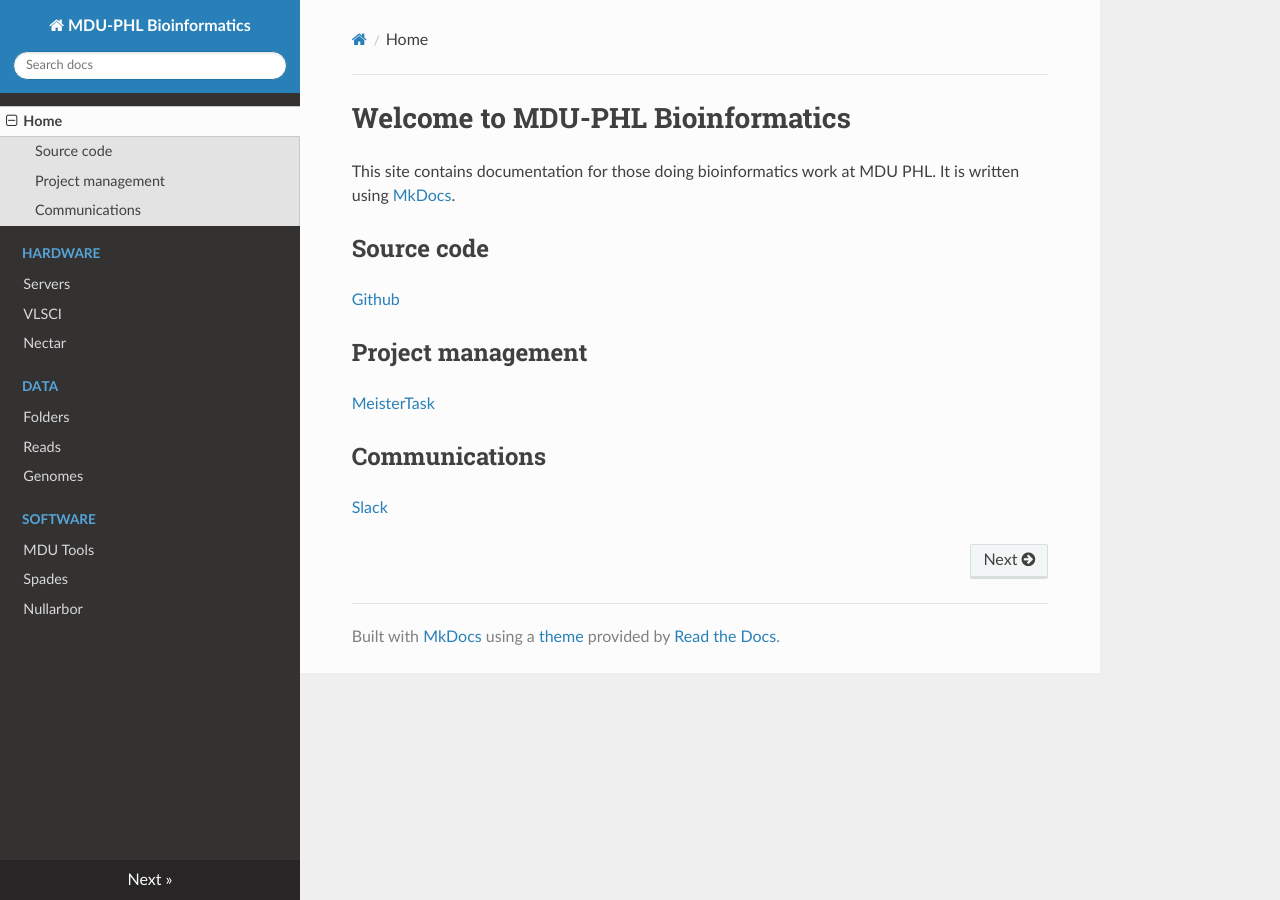
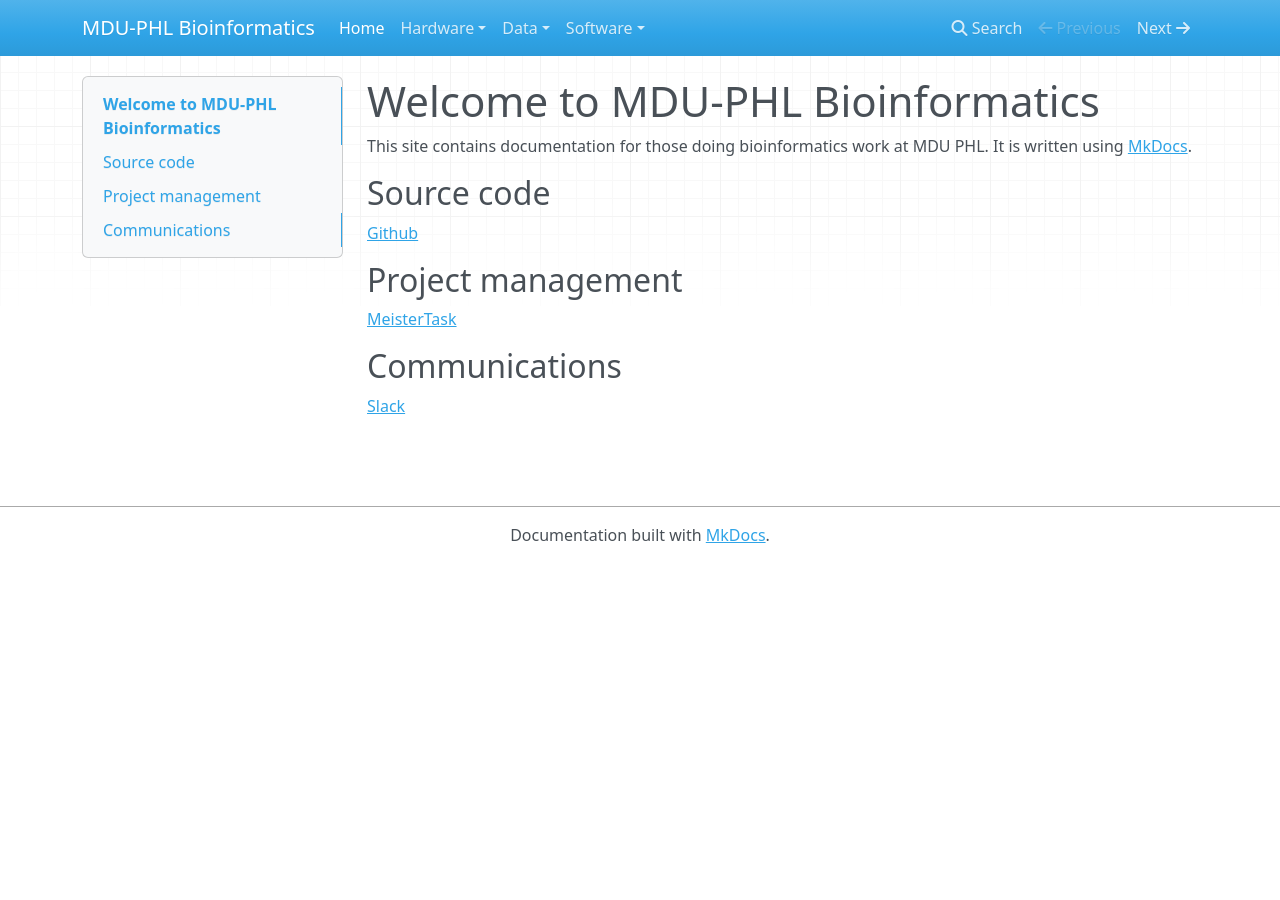
Before and after one commit to MDU-PHL/website, an MkDocs documentation site: the page built from docs/index.md, in a window 1280 px wide. Built offline with MkDocs 1.6.1, drawn with Linux system fonts in a browser that asks for light colours; nearby versions of some CDN libraries; old or Windows-style settings are respelled for this version of MkDocs.

Commit message:
Fixed template

```diff
--- a/mkdocs.yml
+++ b/mkdocs.yml
@@ -1,7 +1,7 @@
 site_name: MDU-PHL Bioinformatics
 site_description: Documentation for working on MDU-PHL servers
 site_author: Torsten Seemann, Anders Goncalves da Silva
-theme: readthedocs
+theme: mkdocs
 extra_css:
     - css/mdu-phl.css
 pages:
```
